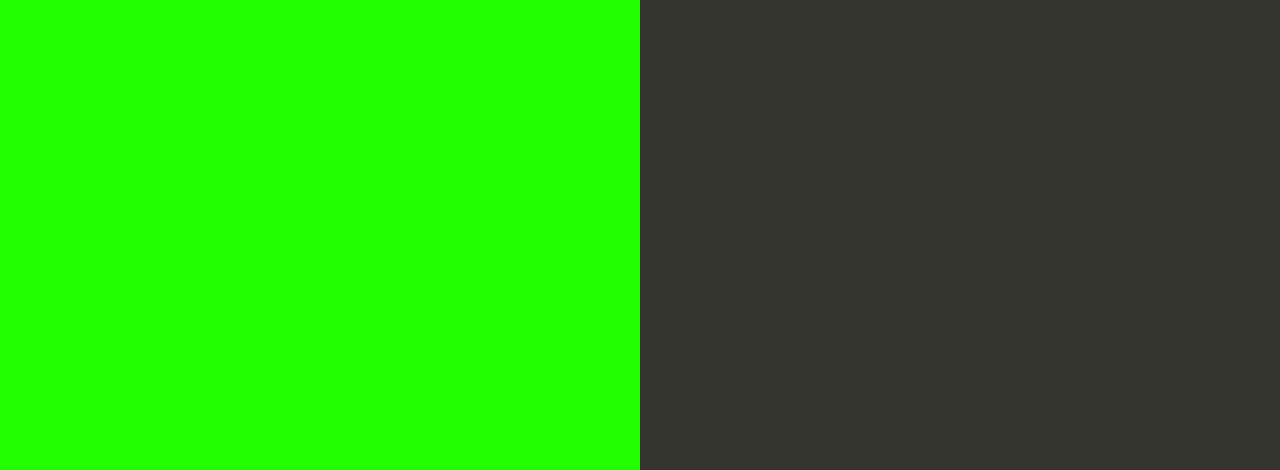
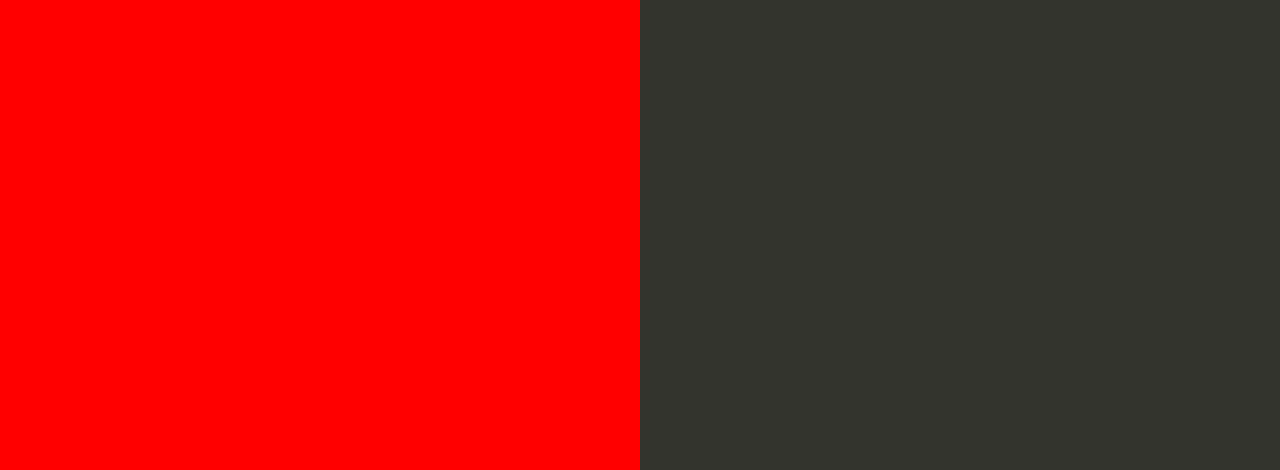
Before and after one commit to AymanAhmedOsman/node-js, a website: page index.html in a window 1280 px wide. Shown: the part 330-800 px from the top of the page. Drawn offline with Linux system fonts and the light colour scheme.

Commit message:
aws-pipline-red

```diff
--- a/index.html
+++ b/index.html
@@ -40,7 +40,7 @@
             left: 0px;
             text-align: right;
             padding-top: 11em;
-            background-color: rgb(34, 255, 0);
+            background-color: red;
         }
 
         .textColumn p {
```
